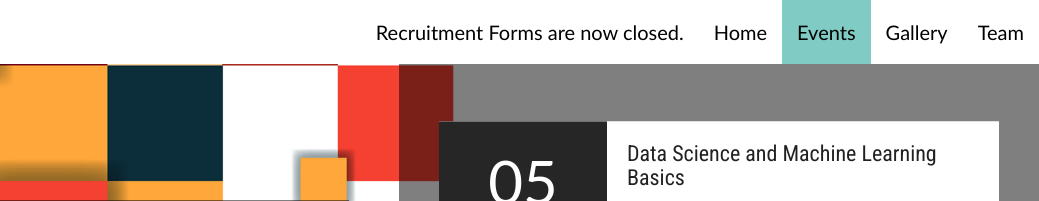
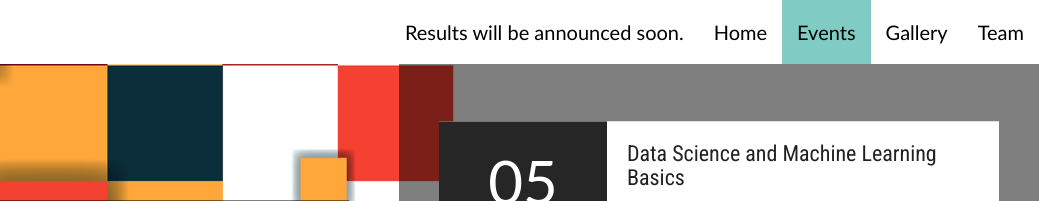
Before and after one commit to varunkondreddy/Microsoft-Club-Website, a plain HTML site: page events.html in a window 1280 px wide. Shown: the top 201 px of the page, 241-1280 px from the left. Drawn offline with nearby package versions, Linux system fonts and the light colour scheme.

Commit message:
update status

```diff
--- a/events.html
+++ b/events.html
@@ -51,7 +51,7 @@
       <a href="#" data-target="mobile-demo" class="sidenav-trigger"><i class="material-icons"
           style="color: black">menu</i></a>
       <ul class="right hide-on-med-and-down">
-        <li><a class="black-text" target="_blank">Recruitment Forms are now closed.</a></li>
+        <li><a class="black-text" target="_blank">Results will be announced soon.</a></li>
         <li><a class="black-text" href="index.html">Home</a></li>
         <li class="active teal lighten-3"><a class="black-text" href="events.html">Events</a></li>
         <li><a class="black-text" href="gallery.html">Gallery</a></li>
@@ -62,7 +62,7 @@
   </nav>
 
   <ul class="sidenav white" id="mobile-demo">
-    <li><a class="black-text" target="_blank">Recruitment Forms are now closed.</a></li>
+    <li><a class="black-text" target="_blank">Results will be announced soon.</a></li>
     <li><a class="black-text" href="index.html">Home</a></li>
     <li class="active teal lighten-3"><a class="black-text" href="events.html">Events</a></li>
     <li><a class="black-text" href="gallery.html">Gallery</a></li>
```
Also changed, not shown: gallery.html (+2 -2 lines), index.html (+2 -2 lines), team.html (+2 -2 lines).
